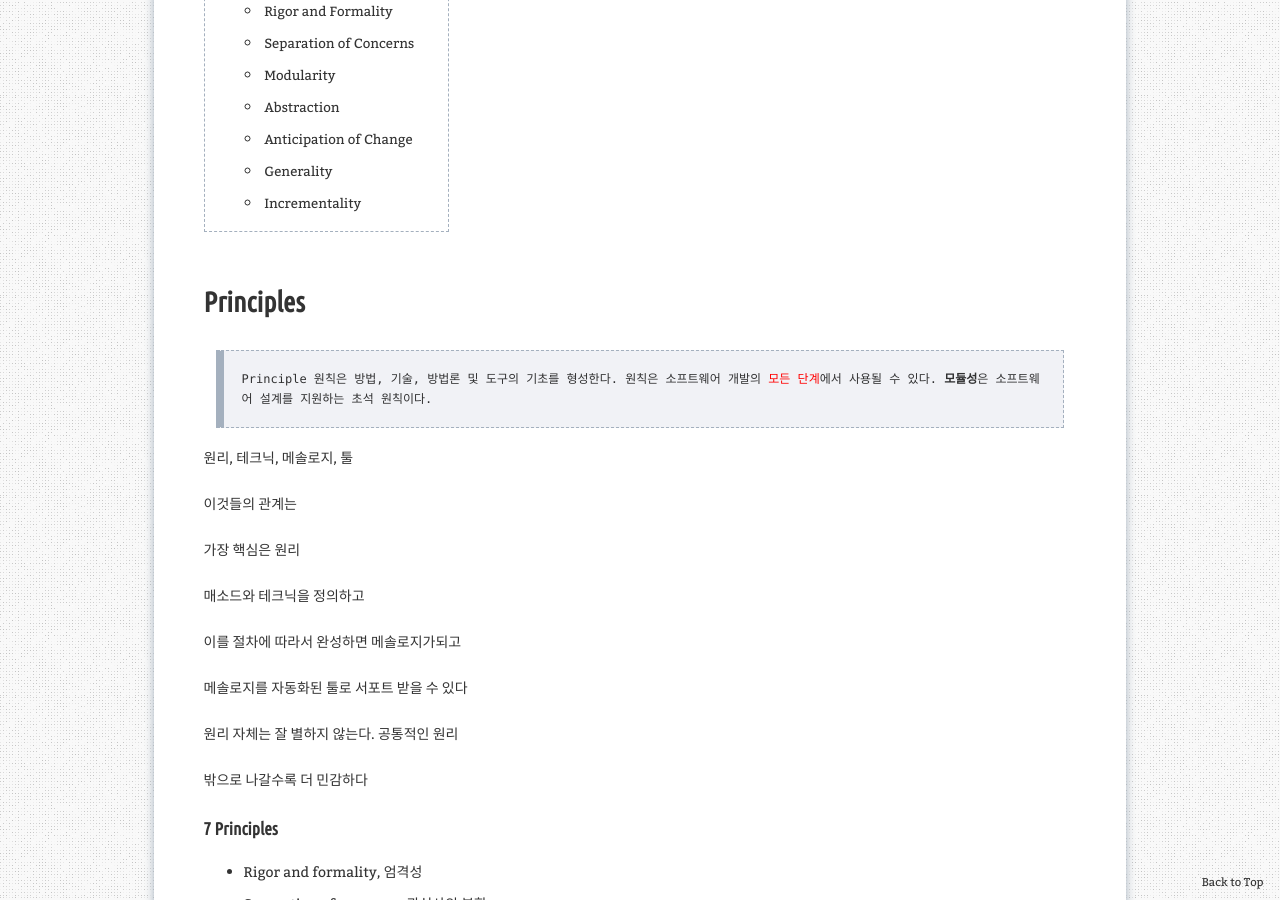
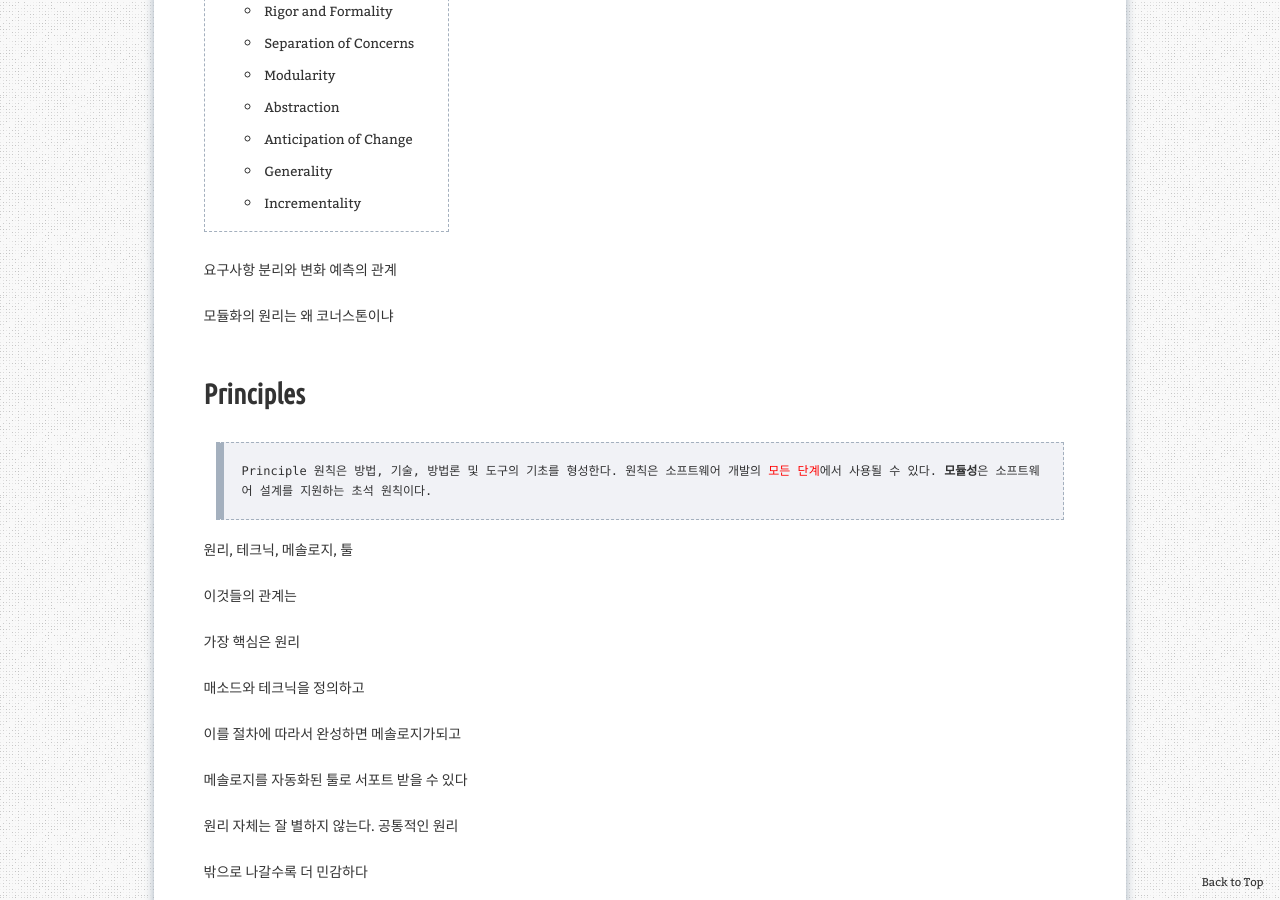
Before and after one commit to aristohyun/aristohyun.github.io, a Jekyll site: the page built from _posts/2021-09-27-SE_03.md, in a window 1280 px wide and 900 px high, scrolled down 703 px. Built offline with Jekyll 4.4.1, drawn with Linux system fonts in a browser that asks for light colours; comment, search, counter and statistics services are not loaded.

Commit message:
Update 2021-09-27-SE_03.md

```diff
--- a/_posts/2021-09-27-SE_03.md
+++ b/_posts/2021-09-27-SE_03.md
@@ -13,7 +13,9 @@ redirect_from:
 {:toc .toc}
 
 
+요구사항 분리와 변화 예측의 관계
 
+모듈화의 원리는 왜 코너스톤이냐
 
 # Principles
 
```
